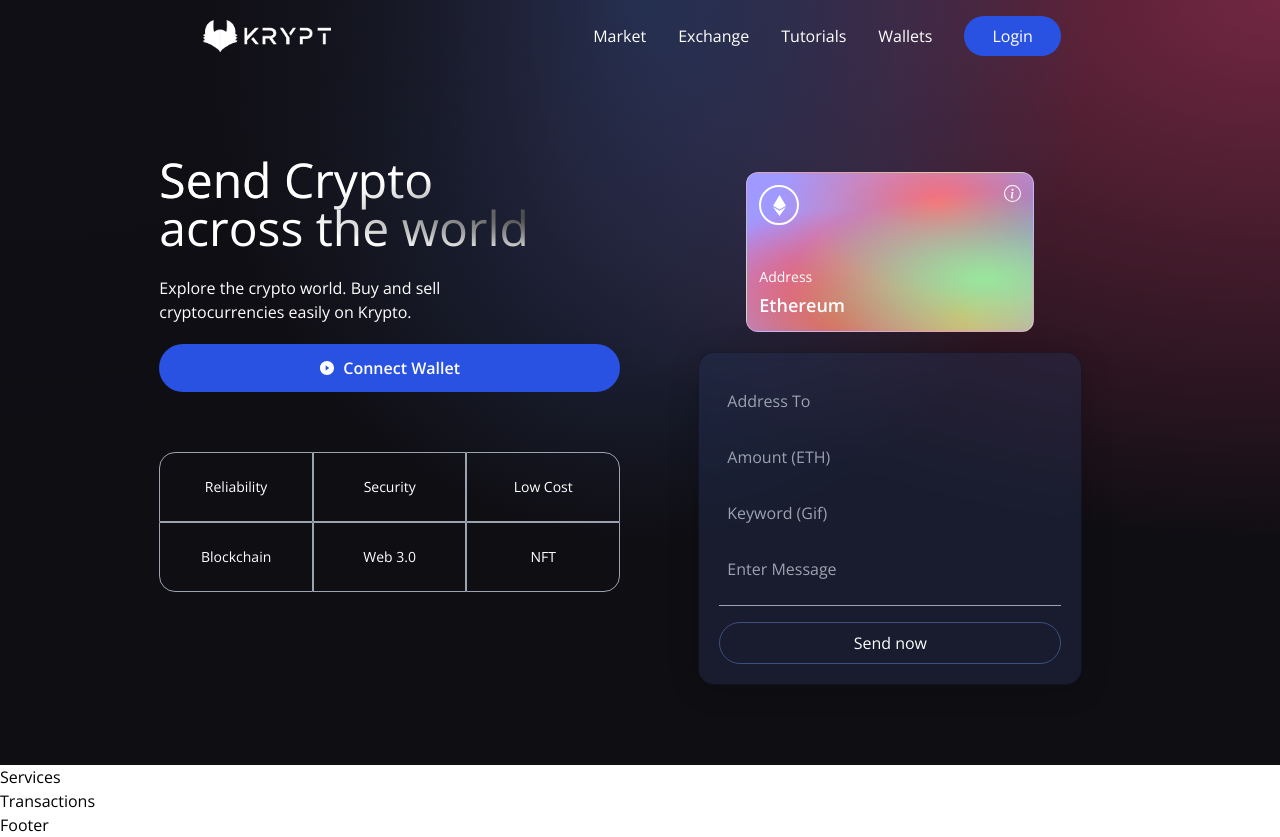
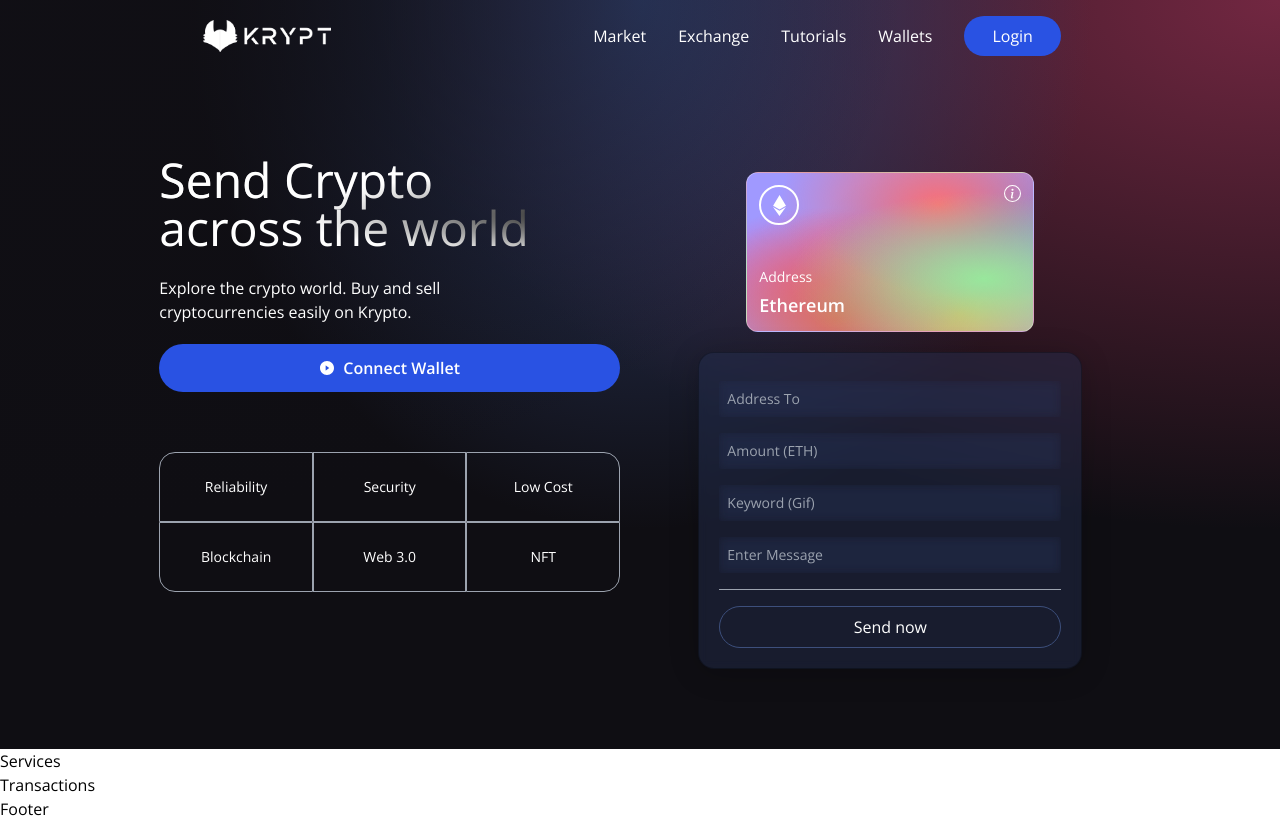
Before and after one commit to Stephen-Ibe/Web3, a React (Vite) app in the folder client/: page / in a window 1280 px wide. Built offline with nearby package versions, Linux system fonts and the light colour scheme.

Commit message:
updated input

```diff
--- a/client/src/components/elements/Input.jsx
+++ b/client/src/components/elements/Input.jsx
@@ -9,7 +9,7 @@
       onChange={(e) => handleChange(e)}
       step='0.0001'
       value={value}
-      className='my-2 w-full rounded-sm p-2 outline-none bg-transparent text-white'
+      className='my-2 w-full rounded-sm p-2 outline-none bg-transparent text-white border-none text-sm white-glassmorphism placeholder:text-sm'
     />
   );
 };
```
